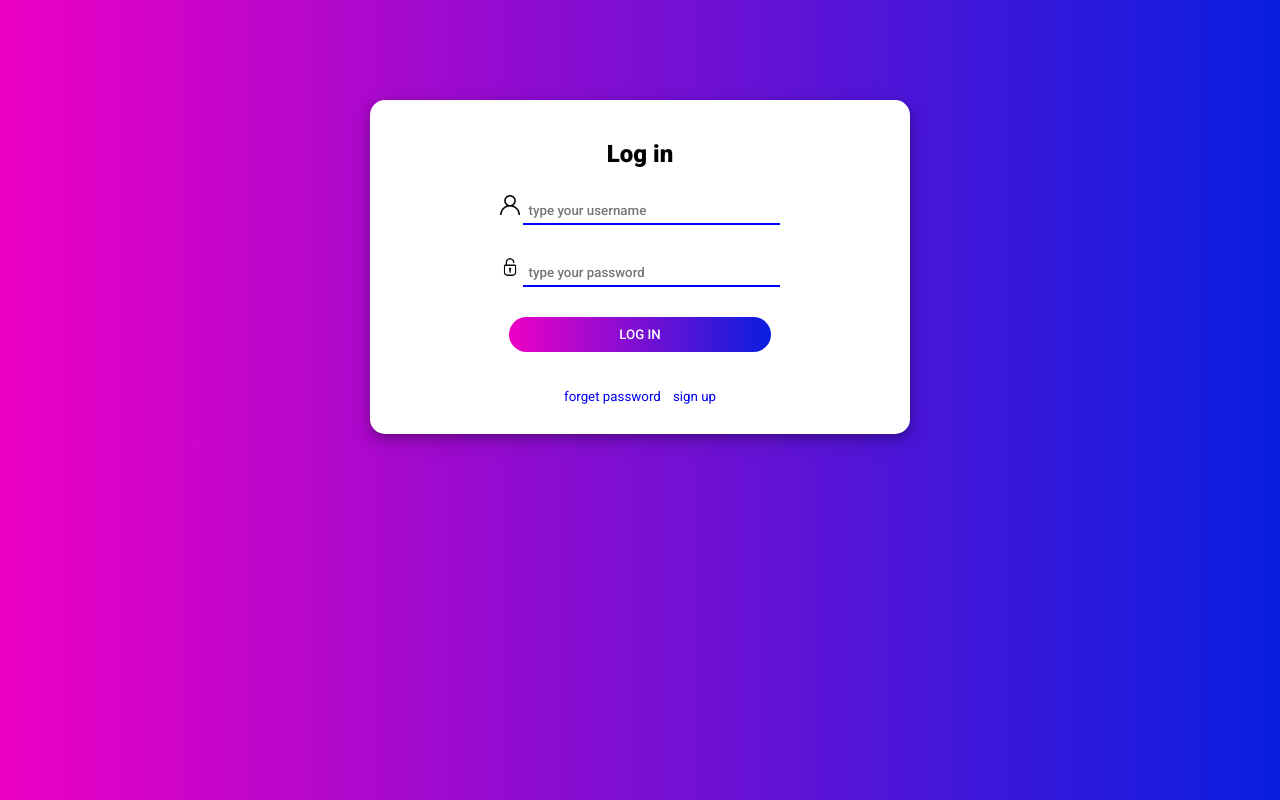
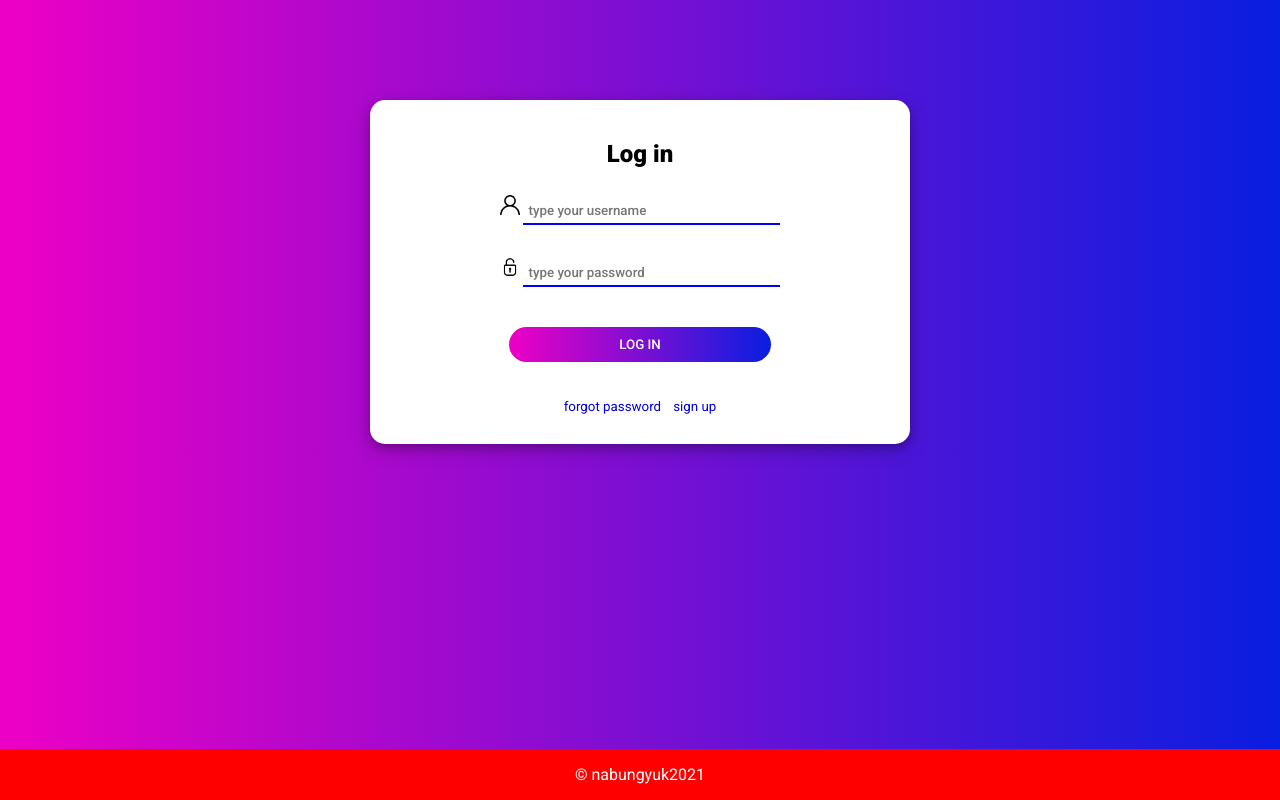
Before and after one commit to neunicorn/tabungan-sekolah, a PHP site: page / in a window 1280 px wide. Run offline with PHP 8.4, Linux system fonts and the light colour scheme.

Commit message:
menambahkan footer

```diff
--- a/css/style.css
+++ b/css/style.css
@@ -65,6 +65,7 @@ button[type=submit]{
     background: rgb(238,0,197);
     background: linear-gradient(90deg, rgba(238,0,197,1) 0%, rgba(8,30,224,1) 100%);
     outline: none;
+    margin-top: 10px;
 
 }
 button[type=submit]:hover{
@@ -93,3 +94,13 @@ td{
 a{
     text-decoration: none;
 }
+
+footer{
+    position: fixed;
+  left: 0;
+  bottom: 0;
+  width: 100%;
+  background-color: red;
+  color: white;
+  text-align: center;
+}
--- a/index.php
+++ b/index.php
@@ -1,9 +1,3 @@
-<!-- <?php
-
-include("mysqlconfig.php");
-
-?> -->
-
 <!DOCTYPE html>
 <html lang="en">
 <head>
@@ -19,7 +13,7 @@ include("mysqlconfig.php");
 
             <div class="container">
                 <h2>Log in</h2>
-                <form action="main.php" method="POST">
+                <form action="loginprocess.php" method="POST">
                     <div class = "login-space">
                         <!-- <label for="username">username</label> -->
                         <img src="img/user2.png" alt="" width="5px">
@@ -37,7 +31,7 @@ include("mysqlconfig.php");
                 </form>
                 <table>
                     <tr>
-                        <td><small><a href="#">forget password</a></small></td>
+                        <td><small><a href="#">forgot password</a></small></td>
                         <td><small><a href="#">sign up</a></small></td>
                     </tr>
 
@@ -47,7 +41,7 @@ include("mysqlconfig.php");
 
     </main>
     <footer>
-
+        <p>&copy; nabungyuk2021</p>
     </footer>
     <script src="https://cdn.jsdelivr.net/npm/bootstrap@5.1.3/dist/js/bootstrap.bundle.min.js" integrity="sha384-ka7Sk0Gln4gmtz2MlQnikT1wXgYsOg+OMhuP+IlRH9sENBO0LRn5q+8nbTov4+1p" crossorigin="anonymous"></script>
 </body>
```
Also changed, not shown: loginprocess.php (added, +11 -0 lines).
